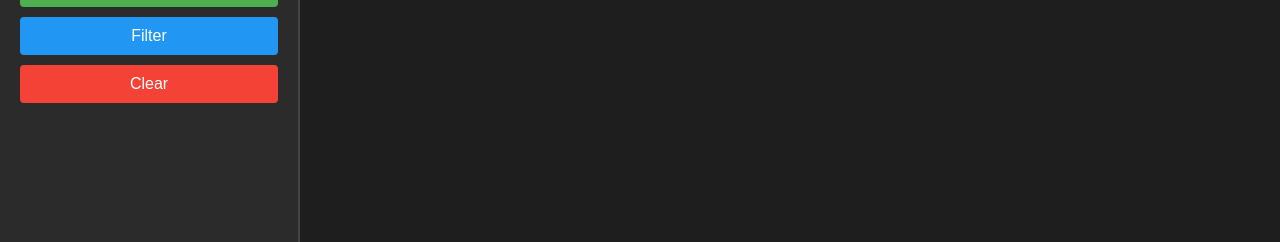
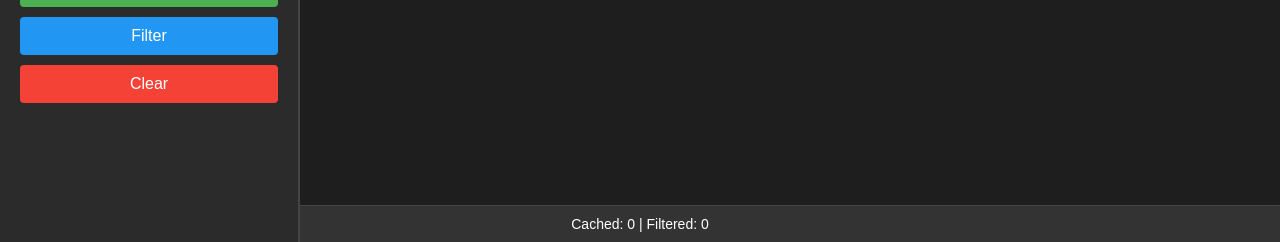
Before and after one commit to openshift-eng/art-dashboard-ui, a Flask app: page / in a window 1280 px wide. Shown: the part 558-800 px from the top of the page. Run offline with Flask 3, Linux system fonts and the light colour scheme; data that the repository does not hold is empty.

Commit message:
Add status bar

```diff
--- a/static/script.js
+++ b/static/script.js
@@ -44,6 +44,11 @@ function createRow(result) {
     return row;
 }
 
+function updateStatusBar(cachedCount, filteredCount) {
+    const statusBar = document.getElementById("statusBar");
+    statusBar.textContent = `Cached: ${cachedCount} | Filtered: ${filteredCount}`;
+}
+
 document.getElementById("searchButton").addEventListener("click", function () {
     cachedResults = [];  // clear cached search results
     noResultsMessage.style.display = "none";
@@ -73,6 +78,8 @@ document.getElementById("searchButton").addEventListener("click", function () {
                     tableBody.appendChild(row);
                 });
             }
+
+            updateStatusBar(cachedResults.length, cachedResults.length);
 
             hideLoading();
         }).catch((error) => {
@@ -133,12 +140,14 @@ document.getElementById("filterButton").addEventListener("click", function () {
     tbody.innerHTML = '';
 
     // Filter cached results based on filter criteria
-    cachedResults
-        .filter(result => matchesFilters(result, formData))
-        .forEach(filteredResult => {
-            const row = createRow(filteredResult);
-            tbody.appendChild(row);
-        });
+    const filteredResults = cachedResults.filter(result => matchesFilters(result, formData));
+
+    filteredResults.forEach(filteredResult => {
+        const row = createRow(filteredResult);
+        tbody.appendChild(row);
+    });
+
+    updateStatusBar(cachedResults.length, filteredResults.length);
 });
 
 function matchesFilters(result, filterParams) {
--- a/static/style.css
+++ b/static/style.css
@@ -28,6 +28,7 @@ body {
     transition: width 0.3s ease;
     overflow: hidden;
     position: relative;
+    z-index: 10;
 }
 
 .sidebar.collapsed {
@@ -122,6 +123,8 @@ button:hover {
     flex-grow: 1;
     padding: 20px;
     overflow-y: auto;
+    min-height: calc(100vh - 50px); /* Subtract status bar height */
+    padding-bottom: 50px; /* Allow space for the status bar */
 }
 
 .results-container h2 {
@@ -211,3 +214,17 @@ select option {
     color: #81e886 !important; /* Brighter green */
     text-decoration: underline;
 }
+
+.status-bar {
+    position: fixed;
+    bottom: 0;
+    left: 0;
+    width: 100%;
+    background-color: #333; /* Dark background close to the container */
+    color: white;
+    text-align: center;
+    padding: 10px;
+    font-size: 14px;
+    z-index: 5; /* Lower z-index to be behind the sidebar */
+    border-top: 1px solid #444; /* Slightly lighter border for contrast */
+}
--- a/templates/index.html
+++ b/templates/index.html
@@ -64,6 +64,9 @@
                 No builds have been found for the given parameters.
             </p>
         </div>
+
+        <div id="statusBar" class="status-bar">Cached: 0 | Filtered: 0</div>
+
     </div>
 
     <script src="{{ url_for('static', filename='script.js') }}"></script>
```
